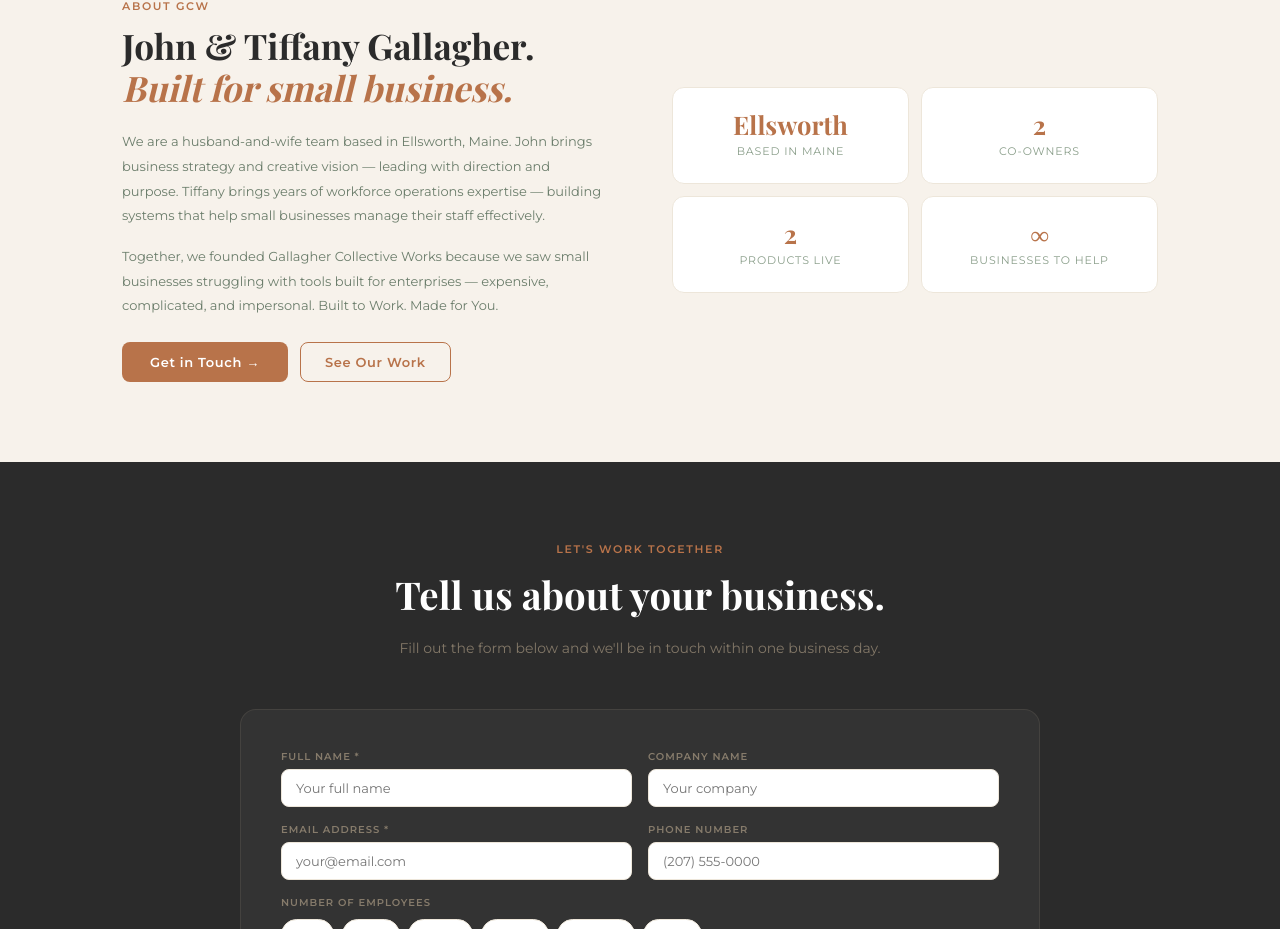
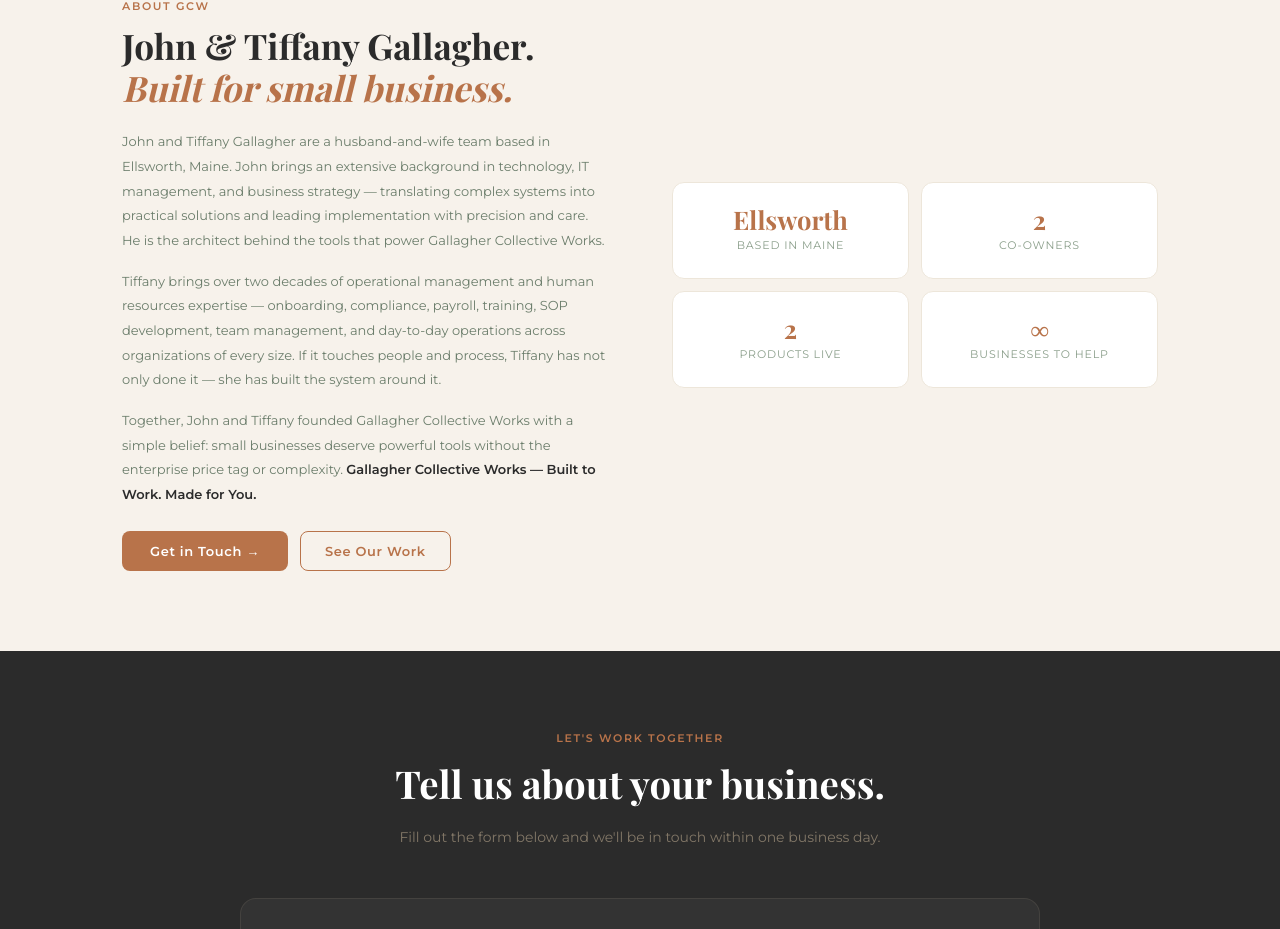
Before and after one commit to GallagherCollective/GCW-Website, a React (Vite) app: page /home in a window 1280 px wide. Shown: the part 2459-3388 px from the top of the page. Built offline with nearby package versions, Linux system fonts and the light colour scheme; a web font is replaced by a local one.

Commit message:
Update bios with full backgrounds

```diff
--- a/src/pages/Home.jsx
+++ b/src/pages/Home.jsx
@@ -253,10 +253,13 @@
               John & Tiffany Gallagher.<br /><em style={{ color: '#B8734A' }}>Built for small business.</em>
             </h2>
             <p className="reveal reveal-delay-2" style={{ fontSize: 13, color: '#6B7D6B', lineHeight: 1.9, marginBottom: '1rem' }}>
-              We are a husband-and-wife team based in Ellsworth, Maine. John brings business strategy and creative vision — leading with direction and purpose. Tiffany brings years of workforce operations expertise — building systems that help small businesses manage their staff effectively.
+              John and Tiffany Gallagher are a husband-and-wife team based in Ellsworth, Maine. John brings an extensive background in technology, IT management, and business strategy — translating complex systems into practical solutions and leading implementation with precision and care. He is the architect behind the tools that power Gallagher Collective Works.
+            </p>
+            <p className="reveal reveal-delay-3" style={{ fontSize: 13, color: '#6B7D6B', lineHeight: 1.9, marginBottom: '1rem' }}>
+              Tiffany brings over two decades of operational management and human resources expertise — onboarding, compliance, payroll, training, SOP development, team management, and day-to-day operations across organizations of every size. If it touches people and process, Tiffany has not only done it — she has built the system around it.
             </p>
             <p className="reveal reveal-delay-3" style={{ fontSize: 13, color: '#6B7D6B', lineHeight: 1.9, marginBottom: '1.5rem' }}>
-              Together, we founded Gallagher Collective Works because we saw small businesses struggling with tools built for enterprises — expensive, complicated, and impersonal. Built to Work. Made for You.
+              Together, John and Tiffany founded Gallagher Collective Works with a simple belief: small businesses deserve powerful tools without the enterprise price tag or complexity. <strong style={{ color: '#2B2B2B' }}>Gallagher Collective Works — Built to Work. Made for You.</strong>
             </p>
             <div className="reveal reveal-delay-4" style={{ display: 'flex', gap: 12 }}>
               <a href="#contact" className="primary-btn">Get in Touch →</a>
```
